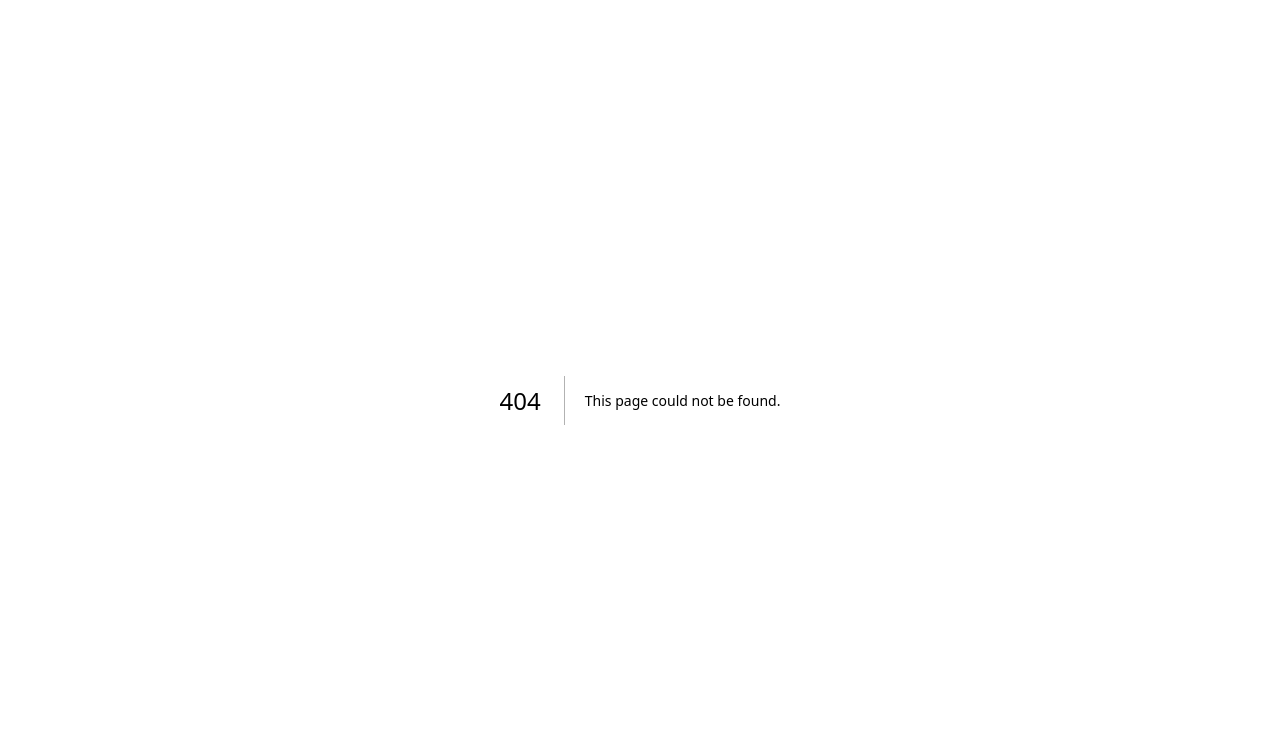
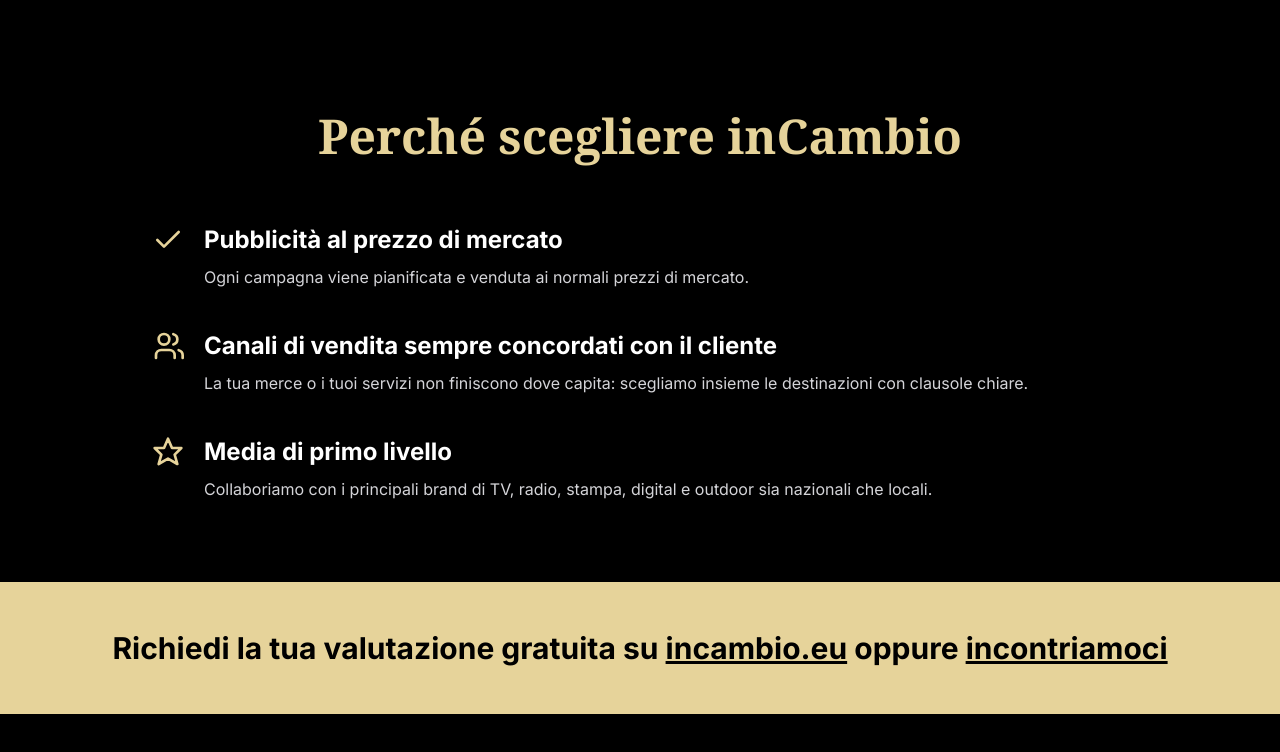
Before and after one commit to minerviniv-bit/incambio-sito, a Next.js app: page /chi-siamo in a window 1280 px wide. Before the commit this address had no page. Shown: the top 752 px of the page. Built offline with nearby package versions, Linux system fonts and the light colour scheme.

Commit message:
feat: pagina Chi siamo con SEO, OG, Twitter e JSON-LD

```diff
--- /dev/null
+++ b/src/app/chi-siamo/page.tsx
@@ -0,0 +1,177 @@
+// src/app/chi-siamo/page.tsx
+import type { Metadata } from "next";
+import Link from "next/link";
+import Script from "next/script";
+
+/* ========== SEO / METADATA ========== */
+export const metadata: Metadata = {
+  metadataBase: new URL("https://www.incambio.eu"),
+  title: "Perché scegliere inCambio | Chi siamo",
+  description:
+    "Pubblicità al prezzo di mercato, canali di vendita concordati e media di primo livello. Scopri perché scegliere inCambio.",
+  alternates: { canonical: "https://www.incambio.eu/chi-siamo" },
+  openGraph: {
+    title: "Perché scegliere inCambio | Chi siamo",
+    description:
+      "Pubblicità al prezzo di mercato, canali concordati e media di primo livello.",
+    url: "https://www.incambio.eu/chi-siamo",
+    siteName: "InCambio",
+    type: "article",
+    locale: "it_IT",
+    images: [
+      {
+        url: "/hero/hero-1920.png",
+        width: 1920,
+        height: 1080,
+        alt: "InCambio – Perché sceglierci",
+      },
+    ],
+  },
+  twitter: {
+    card: "summary_large_image",
+    title: "Perché scegliere inCambio | Chi siamo",
+    description:
+      "Pubblicità al prezzo di mercato, canali concordati e media di primo livello.",
+    images: ["/hero/hero-1920.png"],
+  },
+};
+
+/* Icone semplici (SVG inline, nessuna libreria) */
+function IconCheck() {
+  return (
+    <svg
+      aria-hidden="true"
+      viewBox="0 0 24 24"
+      className="h-8 w-8 flex-none"
+      fill="none"
+      stroke="#e6d39a"
+      strokeWidth="2"
+      strokeLinecap="round"
+      strokeLinejoin="round"
+    >
+      <path d="M20 6 9 17l-5-5" />
+    </svg>
+  );
+}
+function IconUsers() {
+  return (
+    <svg
+      aria-hidden="true"
+      viewBox="0 0 24 24"
+      className="h-8 w-8 flex-none"
+      fill="none"
+      stroke="#e6d39a"
+      strokeWidth="2"
+      strokeLinecap="round"
+      strokeLinejoin="round"
+    >
+      <path d="M17 21v-2a4 4 0 0 0-4-4H7a4 4 0 0 0-4 4v2" />
+      <circle cx="9" cy="7" r="4" />
+      <path d="M23 21v-2a4 4 0 0 0-3-3.87" />
+      <path d="M16 3.13a4 4 0 0 1 0 7.75" />
+    </svg>
+  );
+}
+function IconStar() {
+  return (
+    <svg
+      aria-hidden="true"
+      viewBox="0 0 24 24"
+      className="h-8 w-8 flex-none"
+      fill="none"
+      stroke="#e6d39a"
+      strokeWidth="2"
+      strokeLinecap="round"
+      strokeLinejoin="round"
+    >
+      <polygon points="12 2 15 9 22 9 17 14 19 21 12 17 5 21 7 14 2 9 9 9 12 2" />
+    </svg>
+  );
+}
+
+export default function ChiSiamoPage() {
+  const points = [
+    {
+      icon: <IconCheck />,
+      title: "Pubblicità al prezzo di mercato",
+      text:
+        "Ogni campagna viene pianificata e venduta ai normali prezzi di mercato.",
+    },
+    {
+      icon: <IconUsers />,
+      title: "Canali di vendita sempre concordati con il cliente",
+      text:
+        "La tua merce o i tuoi servizi non finiscono dove capita: scegliamo insieme le destinazioni con clausole chiare.",
+    },
+    {
+      icon: <IconStar />,
+      title: "Media di primo livello",
+      text:
+        "Collaboriamo con i principali brand di TV, radio, stampa, digital e outdoor sia nazionali che locali.",
+    },
+  ];
+
+  // JSON-LD per la pagina (WebPage)
+  const webPageLd = {
+    "@context": "https://schema.org",
+    "@type": "WebPage",
+    name: "Perché scegliere inCambio | Chi siamo",
+    url: "https://www.incambio.eu/chi-siamo",
+    description:
+      "Pubblicità al prezzo di mercato, canali concordati e media di primo livello.",
+    breadcrumb: {
+      "@type": "BreadcrumbList",
+      itemListElement: [
+        { "@type": "ListItem", position: 1, name: "Home", item: "https://www.incambio.eu/" },
+        { "@type": "ListItem", position: 2, name: "Chi siamo", item: "https://www.incambio.eu/chi-siamo" },
+      ],
+    },
+  };
+
+  return (
+    <main className="min-h-screen bg-black text-white">
+      {/* JSON-LD */}
+      <Script
+        id="ld-webpage-chi-siamo"
+        type="application/ld+json"
+        dangerouslySetInnerHTML={{ __html: JSON.stringify(webPageLd) }}
+      />
+
+      {/* Hero semplice (titolo) */}
+      <section className="max-w-5xl mx-auto px-6 pt-28 pb-16 text-center">
+        <h1 className="text-4xl md:text-5xl font-serif text-[#e6d39a] font-bold">
+          Perché scegliere inCambio
+        </h1>
+      </section>
+
+      {/* Tre punti */}
+      <section className="max-w-5xl mx-auto px-6 pb-20">
+        <div className="space-y-10">
+          {points.map((p, i) => (
+            <div key={i} className="flex items-start gap-5">
+              {p.icon}
+              <div>
+                <h2 className="text-xl md:text-2xl font-semibold">{p.title}</h2>
+                <p className="mt-2 text-zinc-300 leading-relaxed">{p.text}</p>
+              </div>
+            </div>
+          ))}
+        </div>
+      </section>
+
+      {/* CTA finale – fascia oro */}
+      <section className="bg-[#e6d39a] text-black text-center py-12">
+        <p className="text-2xl md:text-3xl font-bold">
+          Richiedi la tua valutazione gratuita su{" "}
+          <Link href="/valutazione" className="underline hover:text-zinc-800">
+            incambio.eu
+          </Link>{" "}
+          oppure{" "}
+          <Link href="/contatti" className="underline hover:text-zinc-800">
+            incontriamoci
+          </Link>
+        </p>
+      </section>
+    </main>
+  );
+}
--- a/src/components/Header.tsx
+++ b/src/components/Header.tsx
@@ -11,9 +11,9 @@
           <Image
             src="/logos/incambio.png"
             alt="InCambio"
-            width={120}     // scegli larghezza reale del tuo logo
-            height={40}     // scegli altezza reale del tuo logo
-            priority        // carica subito (essendo il logo è critico)
+            width={120}
+            height={40}
+            priority
             className="h-25 w-auto"
           />
         </Link>
@@ -25,6 +25,9 @@
           </Link>
           <Link href="/#casi" className="hover:text-[#e6d39a] transition">
             Casi
+          </Link>
+          <Link href="/chi-siamo" className="hover:text-[#e6d39a] transition">
+            Chi siamo
           </Link>
           <Link
             href="/valutazione"
```
